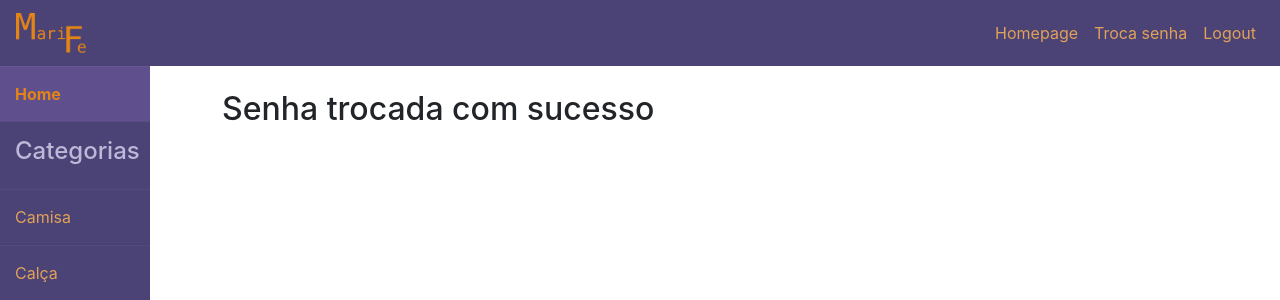
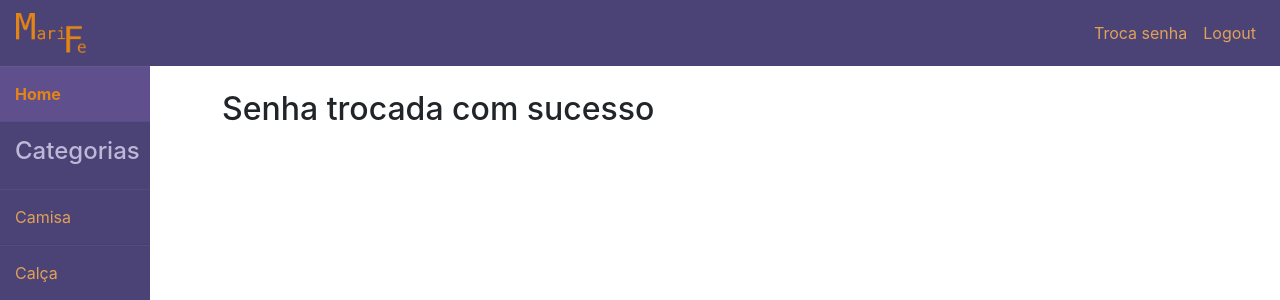
Before and after one commit to fefeacastro/Trabalho-02---INF1407, a Django app: page /accounts/password_change_done/ in a window 1280 px wide; the page is wider, and only the part inside the window is pictured. Shown: the top 300 px of that part. Run offline with Django 3.2, Linux system fonts and the light colour scheme; the visitor is signed in with stand-in values (Sample User, id 1).

Commit message:
Tirando homepage da navbar

```diff
--- a/LojaMariFe/project/templates/LojaMariFe/base.html
+++ b/LojaMariFe/project/templates/LojaMariFe/base.html
@@ -17,9 +17,6 @@
             <div class="collapse navbar-collapse" id="navbarSupportedContent">
                 <ul class="navbar-nav ml-auto">
                     {% if user.is_authenticated %}
-                        <li class="nav-item">
-                            <a class="nav-link" href="{% url 'homepage' %}">Homepage</a>
-                        </li>
                         <li class="nav-item">
                             <a class="nav-link" href="{% url 'password_change' %}">Troca senha</a>
                         </li>
```
